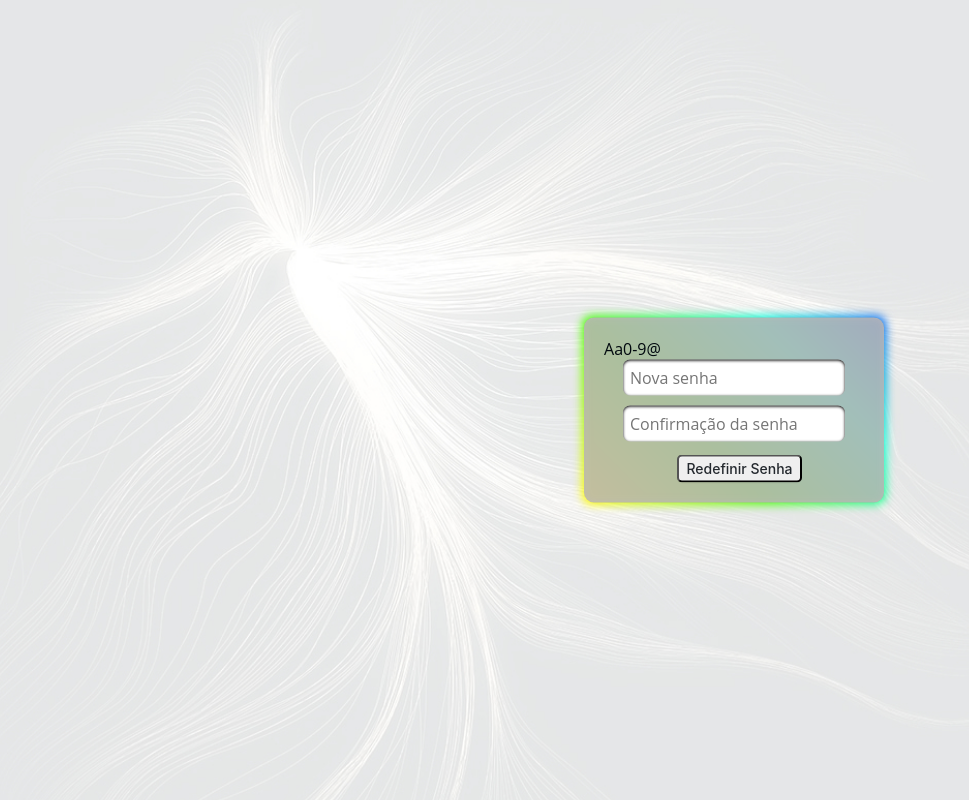
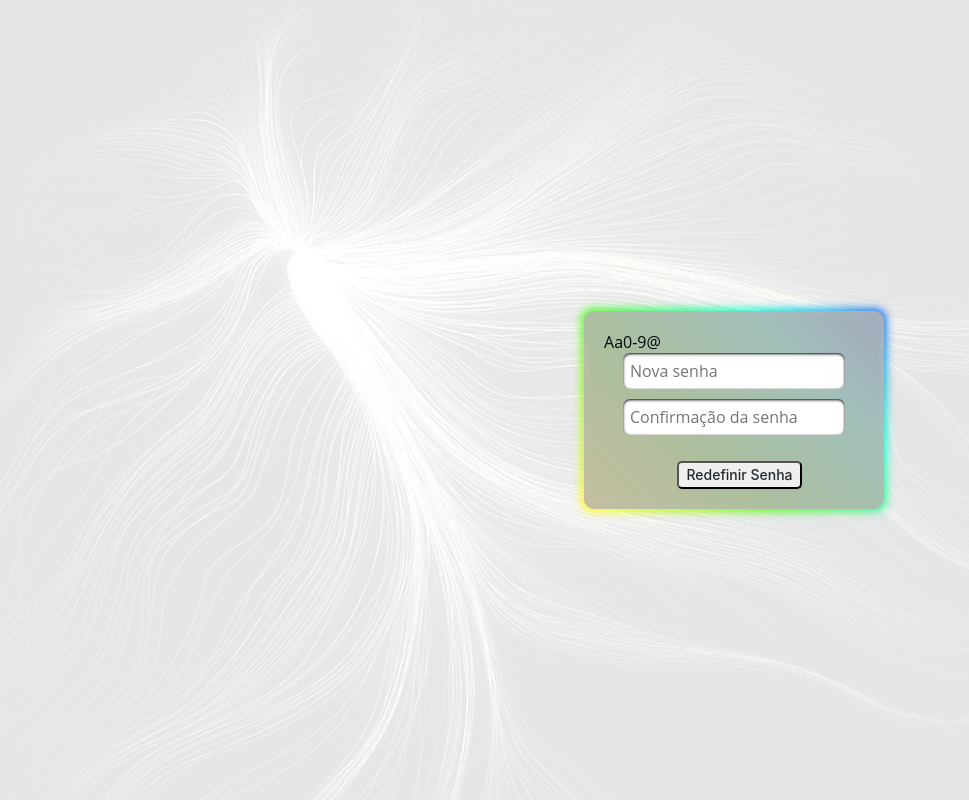
Before and after one commit to rafittu/front-lumin, a React (Create React App) app: page /recover-password/1 in a window 1280 px wide. Shown: the whole page, without its empty margins (84-1053 px from the left). Built offline with nearby package versions, Linux system fonts and the light colour scheme.

Commit message:
style: reset password box button

```diff
--- a/src/style/ResetPassword.css
+++ b/src/style/ResetPassword.css
@@ -17,3 +17,7 @@
   align-items: center;
   justify-content: center;
 }
+
+.reset-password-box button {
+  margin-top: 13px;
+}
```
